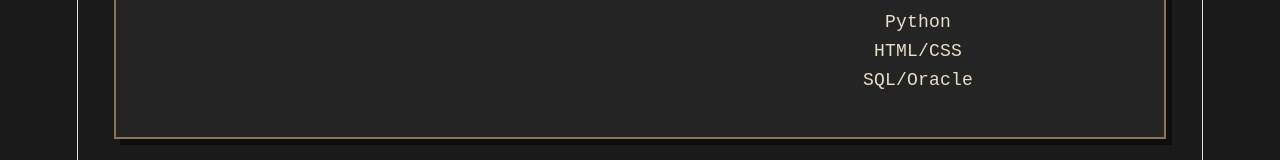
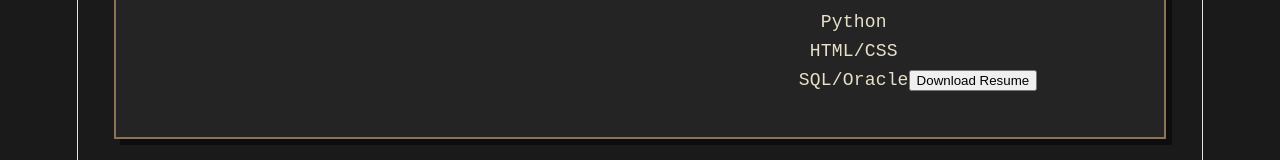
Before and after one commit to jsalocentennial/LabOne, a React app in the folder Portfolio/: page /about in a window 1280 px wide. Shown: the part 873-1033 px from the top of the page. Built offline with nearby package versions, Linux system fonts and the light colour scheme; the HTML template or start-up script is replaced by a standard one.

Commit message:
Added Resume and link to About Page

```diff
--- a/Portfolio/src/Components/About.jsx
+++ b/Portfolio/src/Components/About.jsx
@@ -36,6 +36,10 @@ const About = () => {
                             <li>HTML/CSS</li>
                             <li>SQL/Oracle</li>
                         </ul>
+
+                        <a href="/files/Resume.pdf" download target="_blank" rel="noopener noreferrer">
+                            <button className="download-resume-button">Download Resume</button>
+                        </a>
                 </div>
              </div>
 
```
